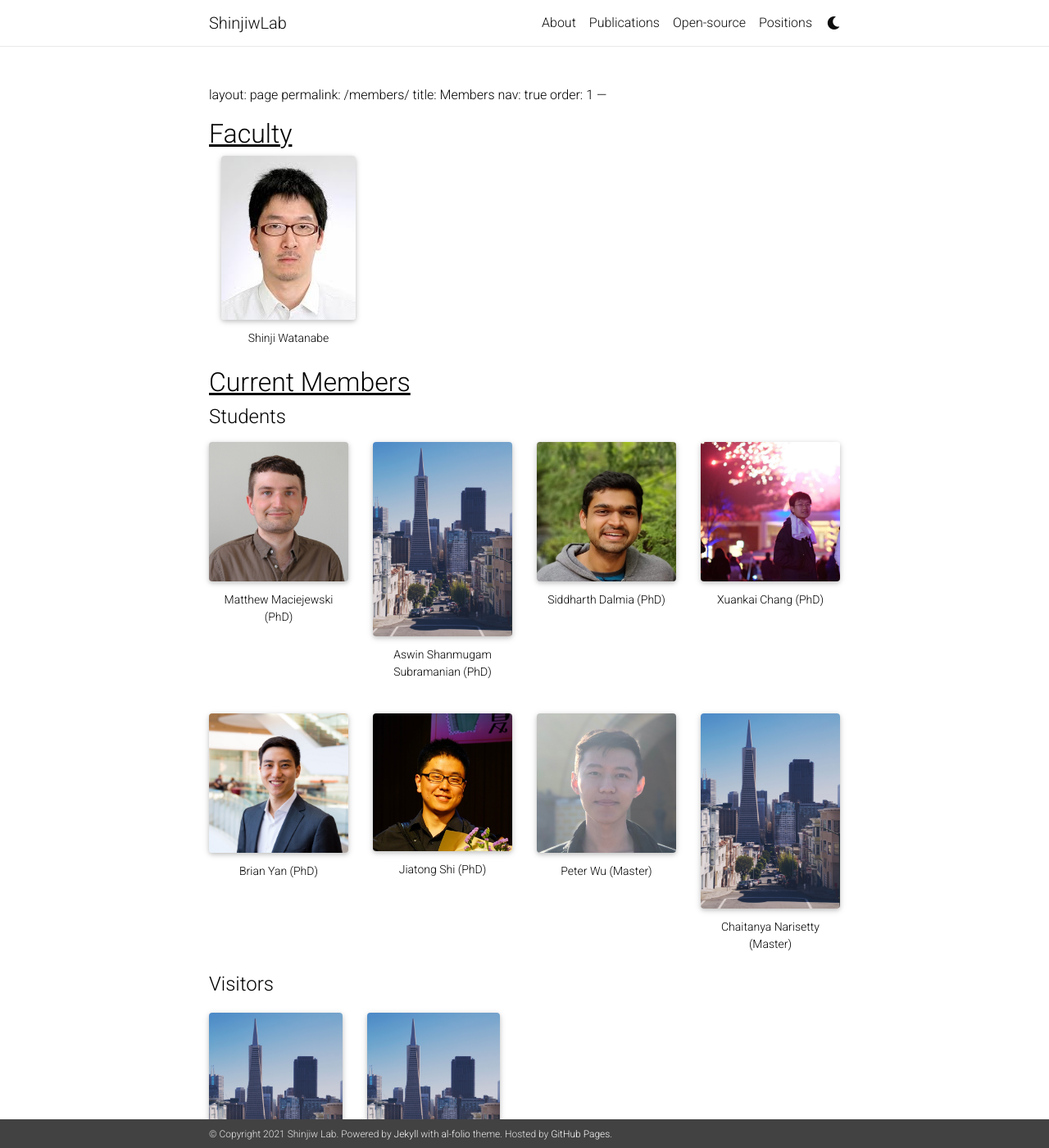
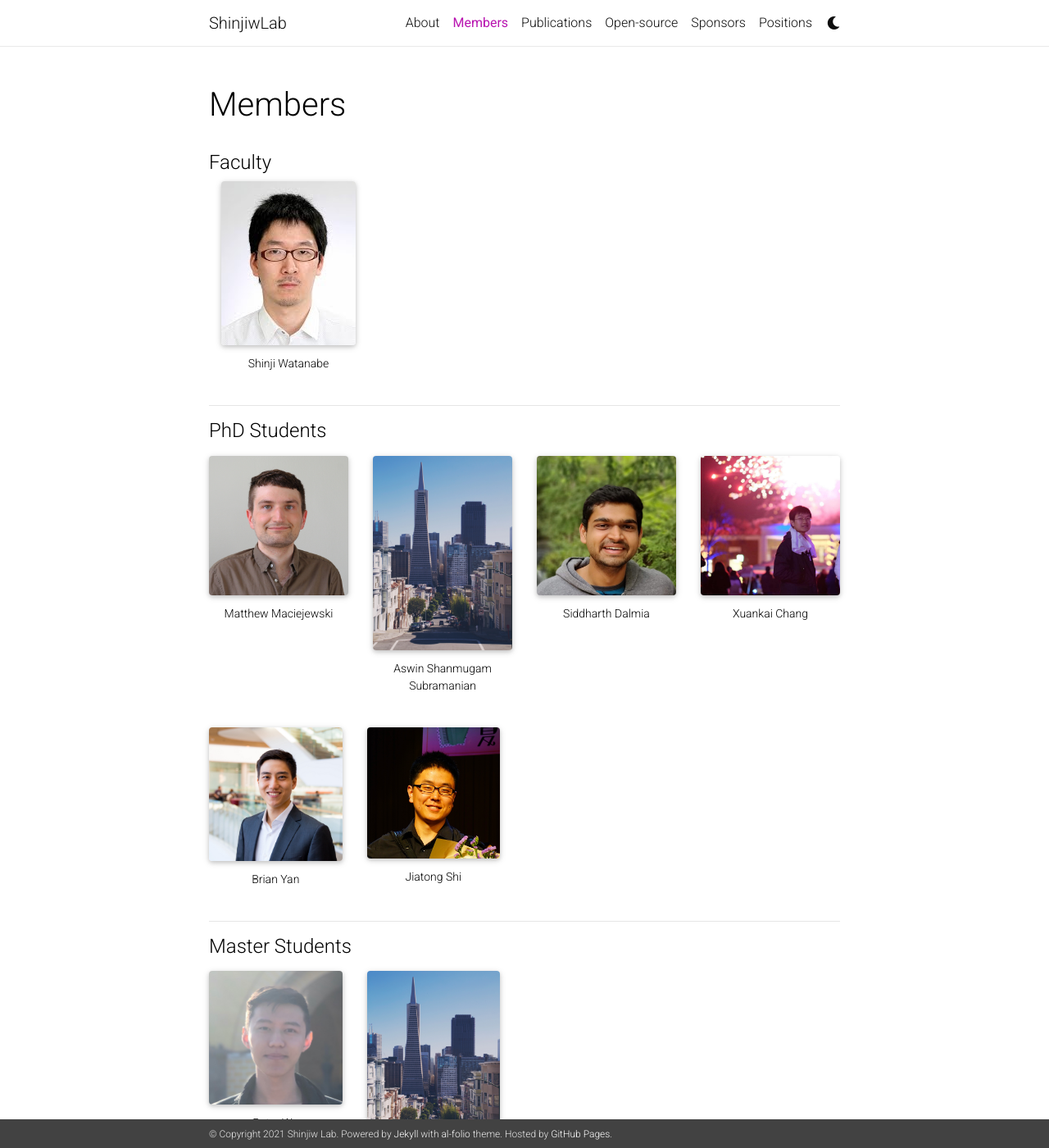
Before and after one commit to shinjiwlab/shinjiwlab.github.io, a Jekyll site: the page built from _pages/members.md, in a window 1280 px wide and 1400 px high. Shown: the whole window at 82% size. Built offline with Jekyll 4.4.1, drawn with Linux system fonts in a browser that asks for light colours; nearby versions of some CDN libraries; our own code applies the rules of GitHub Pages for plain Markdown files; a style sheet for code colours, icons or effects is not loaded; some of the changed text lies outside the part shown.

Commit message:
update page

```diff
--- a/_config.yml
+++ b/_config.yml
@@ -128,8 +128,8 @@ github: [metadata]
 
 scholar:
 
-  last_name: Watanabe
-  first_name: [Shinji]
+  last_name: W
+  first_name: [S]
 
   style: apa
   locale: en
--- a/_pages/members.md
+++ b/_pages/members.md
@@ -1,5 +1,3 @@
----
-
 ---
 layout: page
 permalink: /members/
@@ -8,7 +6,7 @@ nav: true
 order: 1
 ---
 
-## <u>Faculty</u>
+#### Faculty
 
 <div class="col-sm mt-3 mt-md-1" style="display:table-cell; vertical-align:middle; text-align:center">
 	<a href="https://sites.google.com/view/shinjiwatanabe">
@@ -18,19 +16,16 @@ order: 1
         Shinji Watanabe
     </div>
 </div>
+<hr />
 
-
-
-## <u>Current Members</u>
-
-#### Students
+#### PhD Students
 <div class="row mt-3">
     <div class="col-sm w-25 mt-3 mt-md-0">
     <a href="https://www.mmaciejewski.com/">
         <img class="img-fluid rounded z-depth-1" src="{{ site.baseurl }}/assets/img/matt_maciejewski.jpg">
     </a>
         <div class="caption">
-            Matthew Maciejewski (PhD)
+            Matthew Maciejewski
         </div>
     </div>
     <div class="col-sm mt-3 mt-md-0">
@@ -38,7 +33,7 @@ order: 1
         <img class="img-fluid rounded z-depth-1" src="{{ site.baseurl }}/assets/img/11.jpg">
     </a>
         <div class="caption">
-            Aswin Shanmugam Subramanian (PhD)
+            Aswin Shanmugam Subramanian
         </div>
     </div>
     <div class="col-sm mt-3 mt-md-0">
@@ -46,7 +41,7 @@ order: 1
         <img class="img-fluid rounded z-depth-1" src="{{ site.baseurl }}/assets/img/sid.jpg">
     </a>
         <div class="caption">
-            Siddharth Dalmia (PhD)
+            Siddharth Dalmia
         </div>
     </div>
     <div class="col-sm mt-3 mt-md-0">
@@ -54,17 +49,17 @@ order: 1
         <img class="img-fluid rounded z-depth-1" src="{{ site.baseurl }}/assets/img/xuankai.jpg">
     </a>
         <div class="caption">
-            Xuankai Chang (PhD)
+            Xuankai Chang
         </div>
     </div>
 </div>
-<div class="row mt-3">
+<div class="row w-50 mt-3">
     <div class="col-sm mt-3 mt-md-0">
     <a href="https://www.cs.cmu.edu/~byan">
         <img class="img-fluid rounded z-depth-1" src="{{ site.baseurl }}/assets/img/brian.jpg">
     </a>
         <div class="caption">
-            Brian Yan (PhD)
+            Brian Yan
         </div>
     </div>
     <div class="col-sm mt-3 mt-md-0">
@@ -72,15 +67,20 @@ order: 1
             <img class="img-fluid rounded z-depth-1" src="{{ site.baseurl }}/assets/img/jiatong.jpg">
         </a>
         <div class="caption">
-            Jiatong Shi (PhD)
+            Jiatong Shi
         </div>
     </div>
+</div>
+<hr />
+
+#### Master Students
+<div class="row w-50 mt-3">
     <div class="col-sm mt-3 mt-md-0">
         <a href="http://www.cs.cmu.edu/~peterw1/">
             <img class="img-fluid rounded z-depth-1" src="{{ site.baseurl }}/assets/img/peter.jpg">
         </a>
         <div class="caption">
-            Peter Wu (Master)
+            Peter Wu
         </div>
     </div>
     <div class="col-sm mt-3 mt-md-0">
@@ -88,12 +88,13 @@ order: 1
             <img class="img-fluid rounded z-depth-1" src="{{ site.baseurl }}/assets/img/11.jpg">
         </a>
         <div class="caption">
-            Chaitanya Narisetty (Master)
+            Chaitanya Narisetty
         </div>
     </div>
 </div>
+<hr />
 
-#### Visitors
+#### Visitors & Collaborators
 <div class="row w-50 mt-3">
     <div class="col-sm mt-1 mt-md-1">
     <a href="https://shinjiwlab.github.io/members/">
@@ -111,19 +112,19 @@ order: 1
             Yen-Ju Lu
         </div>
     </div>
+</div>
+<hr />
 
-</div>
+#### Alumni
 
-## <u>Alumni</u>
-
-#### Students
+##### Students
 <ul>
 <li>2018. 07 - 2019. 06: Zhiqi Wang (JHU)</li>
 <li>2017. 12 - : Matthew Wiesner (JHU)</li>
 <li>2017. 09 - 2018. 12: Szu-Jui Chen (JHU)</li>
 </ul>
 
-#### Visitors
+##### Visitors
 <ul>
 <li>2020. 01 - 2021. 01: Pengcheng Guo (Northwestern Polytechnical University)</li>
 <li>2019. 12 - 2020. 03: Yosuke Higuchi (Waseda University)</li>
```
Also changed, not shown: _bibliography/papers.bib (+155 -0 lines), _news/announcement_1.md (+1 -1 lines), _pages/open-source.md (+28 -2 lines), _pages/positions.md (+20 -20 lines), _pages/publications.md (+0 -1 lines), _pages/sponsors.md (added, +20 -0 lines), assets/img/espresso_logo.png (added), 10 other files.
